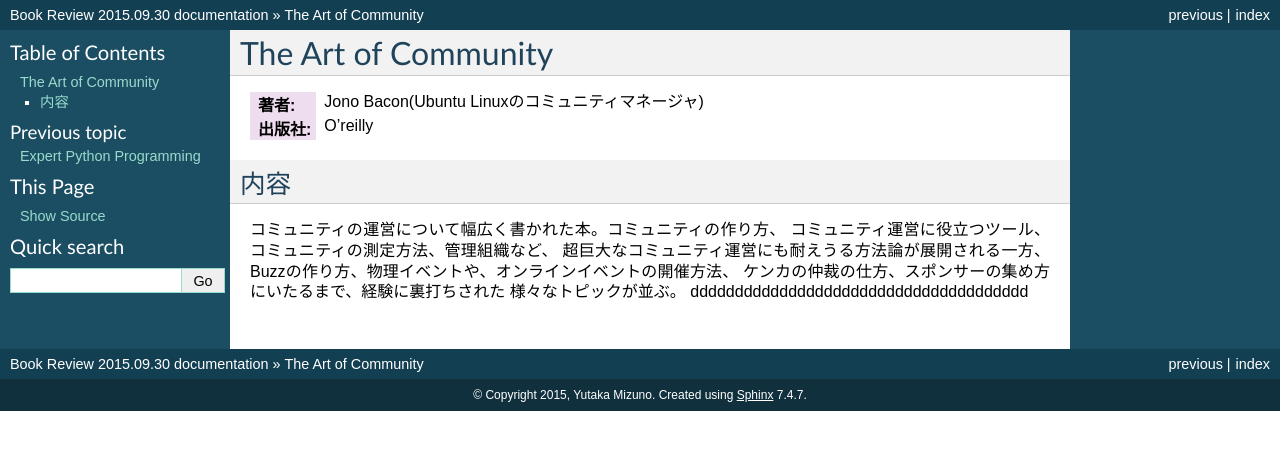
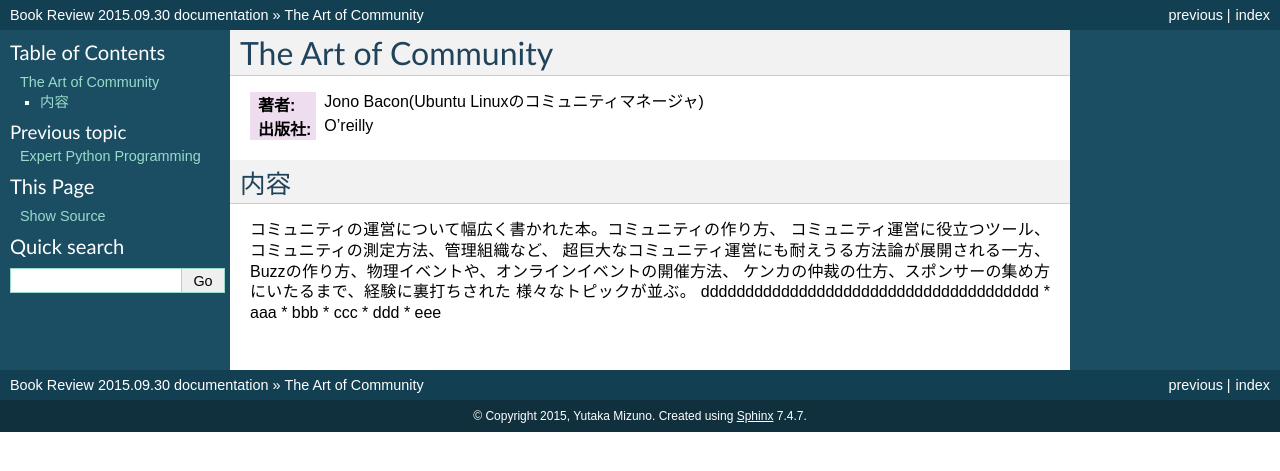
Before and after one commit to yutakun0812/Sphinx_sample, a Sphinx documentation site: the page built from source/art_of_community.rst, in a window 1280 px wide. Shown: the top 471 px of the page. Built offline with Sphinx 7.4.7, drawn with Linux system fonts in a browser that asks for light colours.

Commit message:
second commit

```diff
--- a/source/art_of_community.rst
+++ b/source/art_of_community.rst
@@ -15,3 +15,8 @@
 ケンカの仲裁の仕方、スポンサーの集め方にいたるまで、経験に裏打ちされた
 様々なトピックが並ぶ。
 dddddddddddddddddddddddddddddddddddddd
+* aaa
+* bbb
+* ccc
+* ddd
+* eee
```
